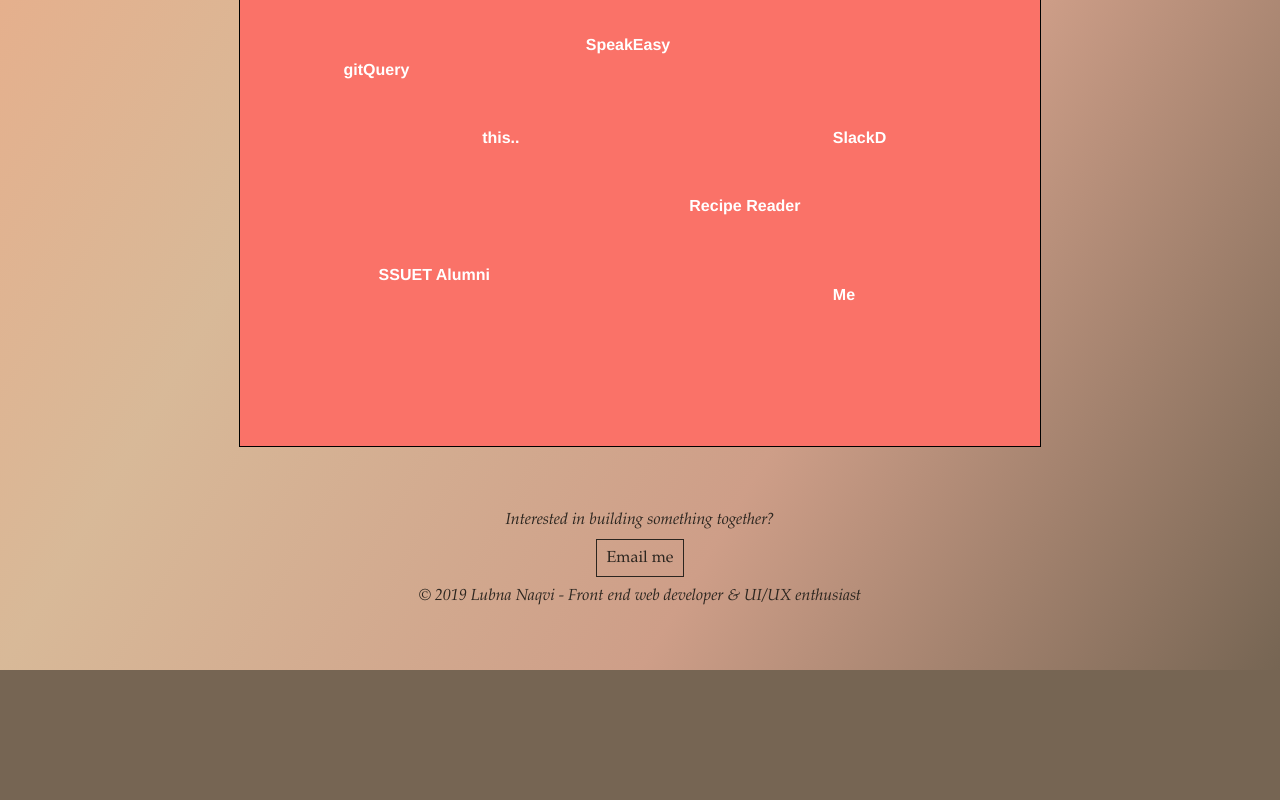
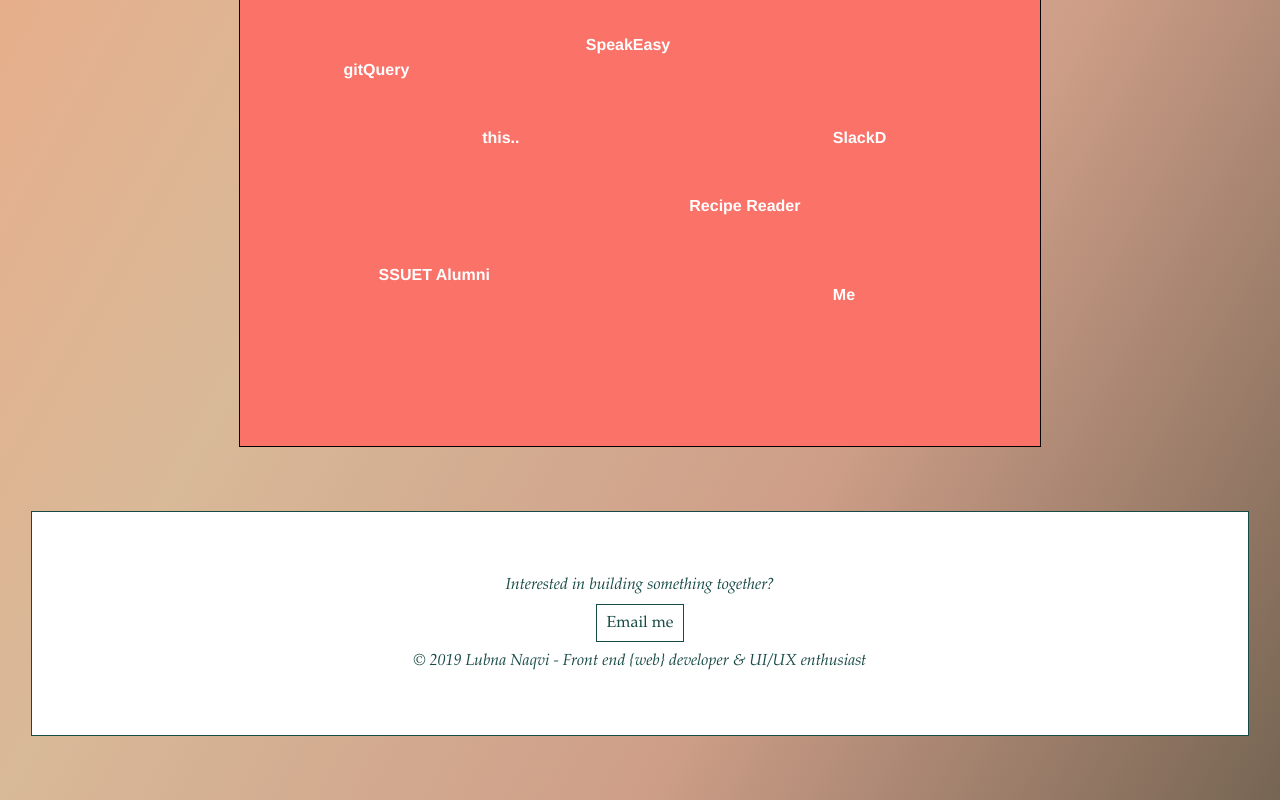
Before and after one commit to lubnanaqvi/me, a React (Create React App) app: page / in a window 1280 px wide. Shown: the part 1495-2295 px from the top of the page. Before the commit the page ends 2165 px from the top, so only its background shows below. Built offline with nearby package versions, Linux system fonts and the light colour scheme.

Commit message:
readable footer

```diff
--- a/src/App.css
+++ b/src/App.css
@@ -1,6 +1,6 @@
 body {
   background-image: linear-gradient(
-    to right bottom,
+    to bottom right,
     #ff6f61,
     #edaa86,
     #d8b998,
@@ -9,3 +9,26 @@
   );
   background-repeat: no-repeat;
 }
+/*
+OG:
+#ff6f61,
+#edaa86,
+#d8b998,
+#ce9e88,
+#766553 */
+/*
+BROWNS:
+#a57a5a,
+#cc9767,
+#c7ad7f,
+#a07855*/
+/*footer writing color:#2b251f*/
+/*
+GREENS
+#8ebba7,
+#9dc183,
+#a6bc9b,
+#a7d2af,
+#74907a,
+#4c7057
+*/
--- a/src/App.js
+++ b/src/App.js
@@ -1,7 +1,6 @@
 import React from 'react';
 import ProjectGrid from './components/ProjectGrid';
 import './App.css';
-import bg from './squares.png';
 import AnimatedBackGround from './components/AnimatedBackGround';
 import DecoParallax from './components/DecoParallax';
 import pimg from './web.jpg';
--- a/src/components/DecoParallax.js
+++ b/src/components/DecoParallax.js
@@ -11,6 +11,7 @@
     height: ${height};
     width: ${width};
     margin: 100px auto;
+    filter: grayscale(50%);
     @media (max-width: 825px) {
       width: 95%;
       background: url(${smallBgUrl});
--- a/src/components/Footer.js
+++ b/src/components/Footer.js
@@ -3,20 +3,23 @@
 const Footer = () => {
   const StyledFooter = styled.div`
     width: 95%;
-    margin: auto;
+    margin: 5% auto;
     text-align: center;
     padding: 5% 0;
-    color: #2b251f;
+    color: #174a45;
+    border: solid 1px #174a45;
     font-style: italic;
+    background-color: white;
   `;
   const StyledLink = styled.a`
     color: inherit;
     text-decoration: none;
     padding: 0.8%;
-    border: solid 1.2px #2b251f;
+    border: solid 1.2px #174a45;
     font-style: normal;
     &:hover {
-      background-color: white;
+      background-color: #174a45;
+      color: white;
     }
   `;
   return (
@@ -27,7 +30,8 @@
       <StyledLink href="mailto:lubnanaqvi11@gmail.com">Email me</StyledLink>
       <br />
       <br />
-      &copy; 2019 Lubna Naqvi - Front end web developer &amp; UI/UX enthusiast
+      &copy; 2019 Lubna Naqvi - Front end &#123;web&#125; developer &amp; UI/UX
+      enthusiast
     </StyledFooter>
   );
 };
```
